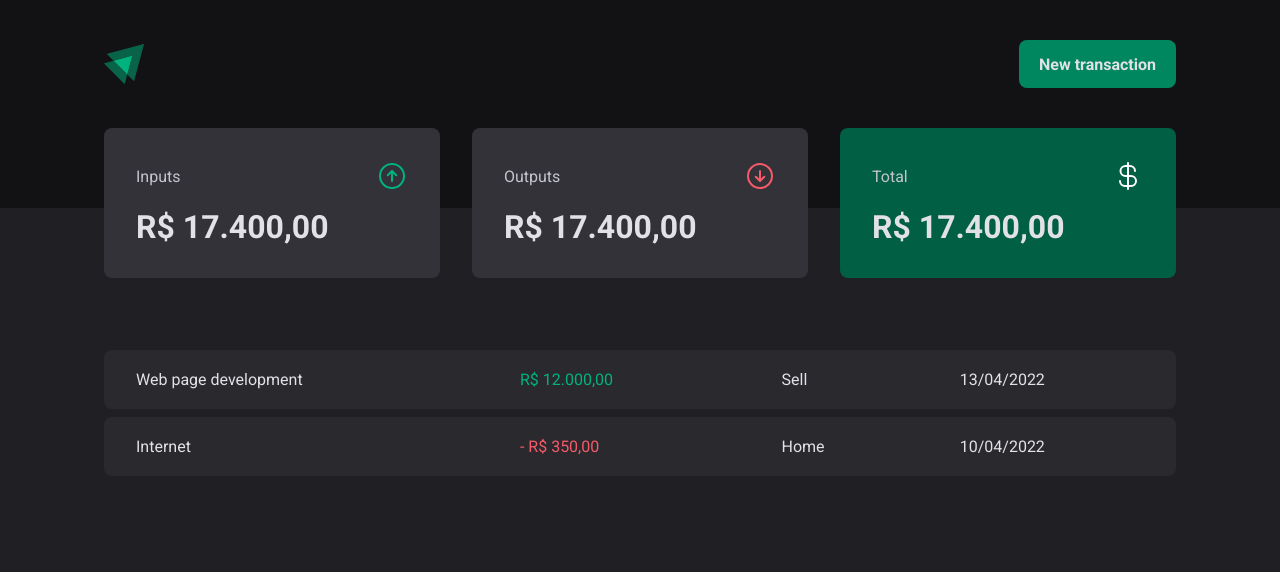
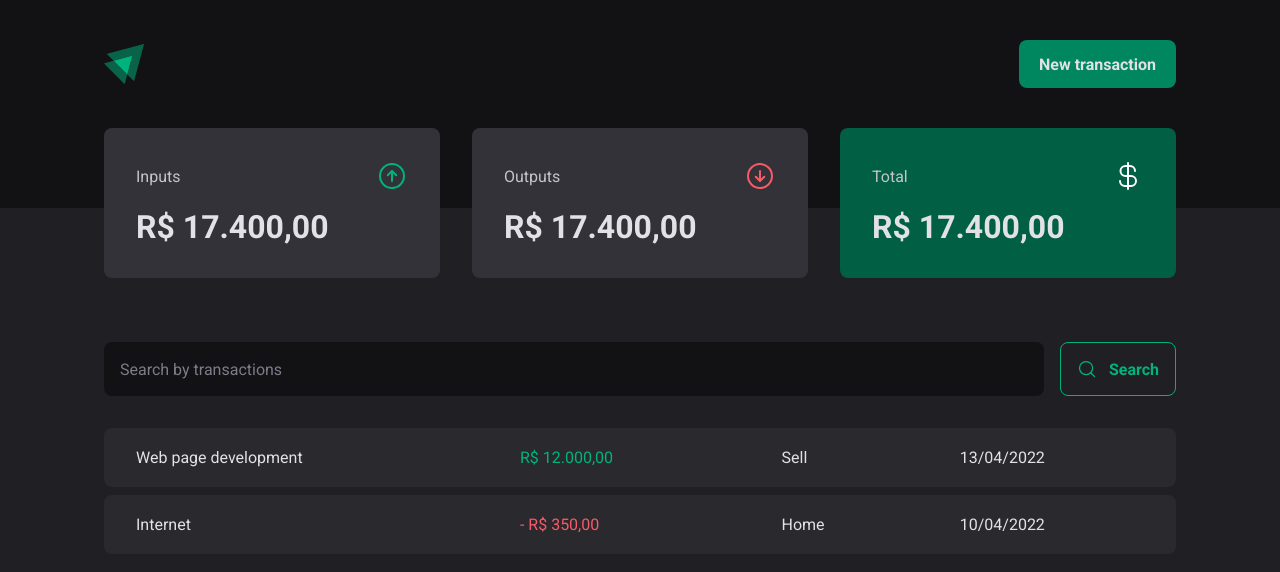
Before and after one commit to edsonjrgarcia/Expense-control, a React (Vite) app in the folder frontend/: page / in a window 1280 px wide. Shown: the top 572 px of the page. Built offline with nearby package versions, Linux system fonts and the light colour scheme.

Commit message:
search form control

```diff
--- /dev/null
+++ b/frontend/src/pages/Transactions/components/SearchForm/index.tsx
@@ -0,0 +1,15 @@
+import { MagnifyingGlass } from "phosphor-react";
+import { SearchFormContainer } from "./styles";
+
+
+export function SearchForm() {
+    return (
+        <SearchFormContainer>
+            <input type="text" placeholder="Search by transactions"/>
+            <button type="submit">
+                <MagnifyingGlass size={20} />
+                Search
+            </button>
+        </SearchFormContainer>
+    )
+}
--- /dev/null
+++ b/frontend/src/pages/Transactions/components/SearchForm/styles.ts
@@ -0,0 +1,40 @@
+import styled from "styled-components";
+
+export const SearchFormContainer = styled.form`
+    display: flex;
+    gap: 1rem;
+
+    input {
+        flex: 1;
+        border: 0;
+        border-radius: 8px;
+        background-color: ${props => props.theme['gray-900']};
+        color: ${props => props.theme['gray-300']};
+        padding: 1rem;
+
+        &::placeholder {
+            color: ${props => props.theme['gray-500']};
+        }
+    }
+
+    button {
+        display: flex;
+        align-items: center;
+        gap: .75rem;
+
+        border: 0;
+        padding: 1rem;
+        background-color: transparent;
+        border: 1px solid ${props => props.theme['green-300']};
+        color: ${props => props.theme['green-300']};
+        font-weight: bold;
+        border-radius: 8px;
+
+        &:hover {
+            background-color: ${props => props.theme['green-500']};
+            border: 1px solid ${props => props.theme['green-500']};
+            color: ${props => props.theme['gray-100']};
+            transition: background-color .2s, color .2s, border-color .2s;
+        }
+    }
+`;
--- a/frontend/src/pages/Transactions/index.tsx
+++ b/frontend/src/pages/Transactions/index.tsx
@@ -1,5 +1,6 @@
 import { Header } from "../../components/Header";
 import { Summary } from "../../components/Summary";
+import { SearchForm } from "./components/SearchForm";
 import { PriceHighLight, TransactionsContainer, TransactionsTable } from "./styles";
 
 export function Transactions() {
@@ -8,6 +9,7 @@
             <Header />
             <Summary />
             <TransactionsContainer>
+                <SearchForm/>
             <TransactionsTable>
                 <thead>
                 </thead>
--- a/frontend/src/pages/Transactions/styles.ts
+++ b/frontend/src/pages/Transactions/styles.ts
@@ -16,7 +16,7 @@
     width: 100%;
     border-collapse: separate;
     border-spacing: 0 .5rem;
-    //margin-top: 1.5rem;
+    margin-top: 1.5rem;
 
     td {
         padding: 1.25rem 2rem;
```
